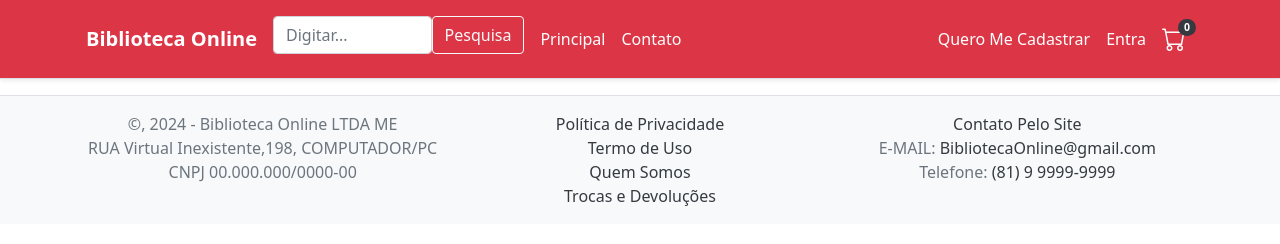
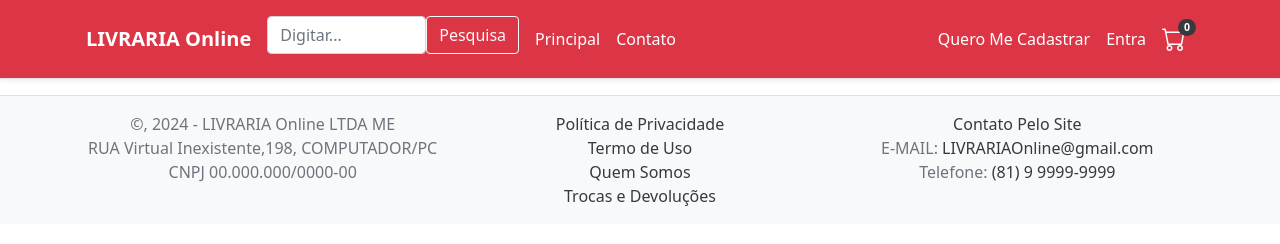
Before and after one commit to Ledson-Fabiano/Biblioteca, a website: page base.html in a window 1280 px wide. Drawn offline with nearby package versions, Linux system fonts and the light colour scheme.

Commit message:
base.html

```diff
--- a/base.html
+++ b/base.html
@@ -30,14 +30,14 @@
         >
         <link rel="stylesheet" href="https://cdn.jsdelivr.net/npm/bootstrap-icons@1.11.3/font/bootstrap-icons.css">
         <link rel="stylesheet" href="css/estilo.css">
-        <title>Biblioteca Online :: Página Principal</title>
+        <title>LIVRARIA Online :: Página Principal</title>
     </head>
     <body>
         <div class="d-flex flex-column wrapper">
             <nav class="navbar navbar-expand-lg navbar-dark bg-danger border-bottom shadow-sm mb-3">
                 <div class="container">
                     <a class="navbar-brand" href="/">
-                        <b>Biblioteca Online</b>
+                        <b>LIVRARIA Online</b>
                     </a>
                     <button
                         class="navbar-toggler"
@@ -95,7 +95,7 @@
                     <div class="container">
                         <div class="row py-3">
                             <div class="col-12 col-md-4 text-center">
-                                ©, 2024 - Biblioteca Online LTDA ME
+                                ©, 2024 - LIVRARIA Online LTDA ME
                                 <br>
                                 RUA Virtual Inexistente,198, COMPUTADOR/PC
                                 <br>
@@ -115,7 +115,7 @@
                                 <a href="/Contato.html" class="text-decoration-none text-dark ">Contato Pelo Site</a>
                                 <br>
                                 E-MAIL:
-                                <a href="mailto:BibliotecaOnline@gmail.com" class="text-decoration-none text-dark">BibliotecaOnline@gmail.com</a>
+                                <a href="mailto:BibliotecaOnline@gmail.com" class="text-decoration-none text-dark">LIVRARIAOnline@gmail.com</a>
                                 <br>
                                 Telefone:
                                 <a href="tel:+5581999999999" class="text-decoration-none text-dark">(81) 9 9999-9999</a>
```
